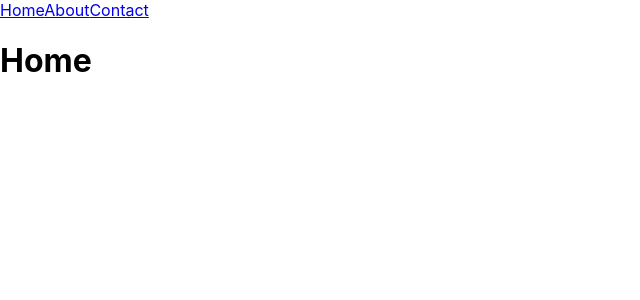
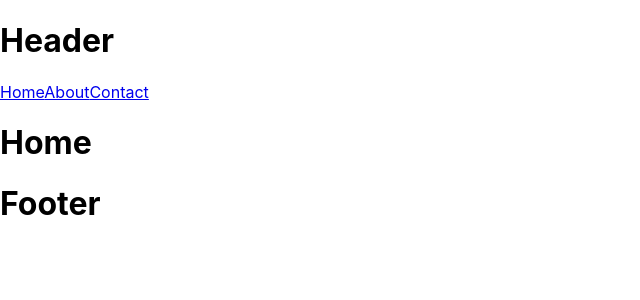
Before and after one commit to Justin-Bartlett/repotest, a React (Create React App) app: page / in a window 1280 px wide. Shown: the top 300 px of the page, without its empty margins (0-640 px from the left). Built offline with nearby package versions, Linux system fonts and the light colour scheme; the HTML template or start-up script is replaced by a standard one.

Commit message:
added missing imports

```diff
--- a/src/App.js
+++ b/src/App.js
@@ -3,18 +3,22 @@ import {Route, Switch} from 'react-router-dom'
 import Navbar from './components/Navbar'
 import Home from './components/Home'
 import About from './components/About'
+import Header from './components/Header'
+import Footer from './components/Footer'
 import Contact from './components/Contact'
 import './App.css';
 
 function App() {
   return (
     <main>
+      <Header />
       <Navbar />
         <Switch>
           <Route exact path="/" component={Home} />
           <Route path="/about" component={About} />
           <Route path="/contact" component={Contact} />
         </Switch>
+      <Footer />
     </main>
   )
 }
```
Also changed, not shown: 1 other file (tests, documents, lock files or other folders). Lines whose indentation alone changed are shown as unchanged.
